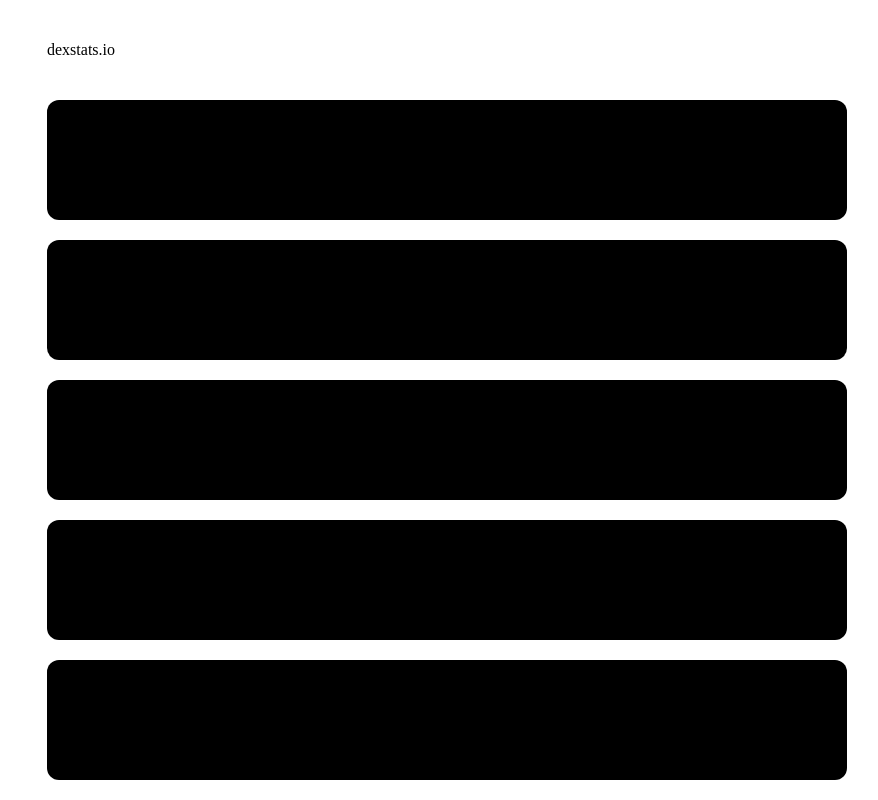
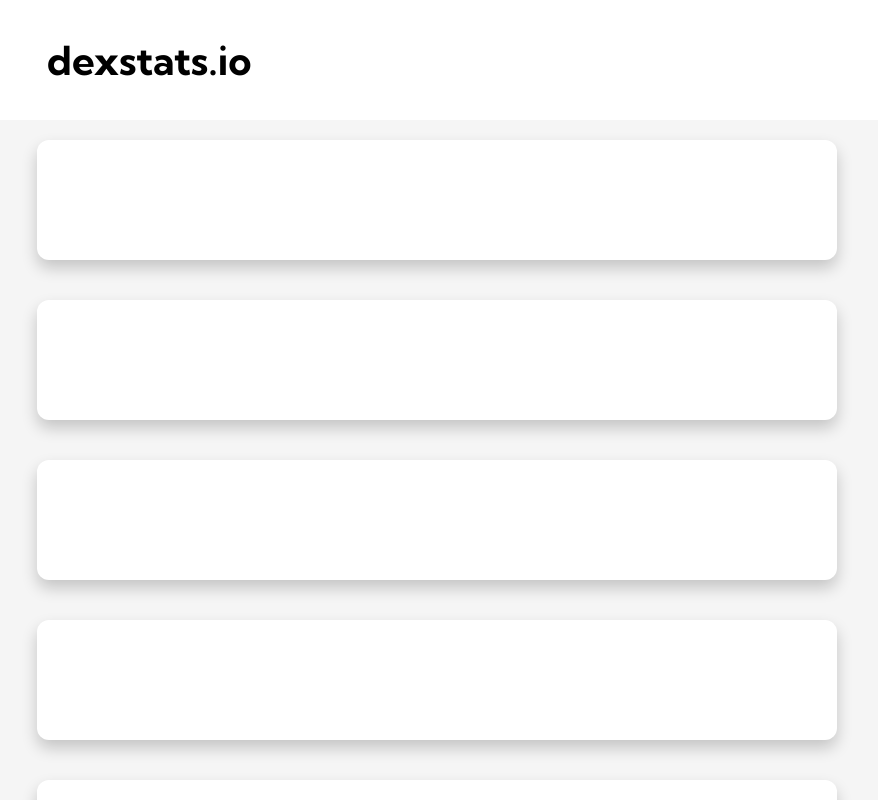
Before and after one commit to jawm17/dexstats.io, a React (Create React App) app in the folder dexstats/: page / in a window 1280 px wide. Shown: the whole page, without its empty margins (193-1071 px from the left). Built offline with nearby package versions, Linux system fonts and the light colour scheme.

Commit message:
New elements

```diff
--- a/dexstats/public/index.html
+++ b/dexstats/public/index.html
@@ -9,6 +9,8 @@
       content="Decentralized Exchange Statistics"
     />
     <link rel="manifest" href="%PUBLIC_URL%/manifest.json" />
+    <!-- google fonts -->
+    <link href="https://fonts.googleapis.com/css2?family=Kumbh+Sans:wght@700&display=swap" rel="stylesheet">
     <title>dexstats</title>
   </head>
   <body>
--- a/dexstats/src/pages/Home.js
+++ b/dexstats/src/pages/Home.js
@@ -15,7 +15,7 @@ export default function Home() {
                     </div>
                 </div>
                 <div className="exchanges">
-                    <div className="exchange">
+                    <div id="one" className="exchange">
                     </div>
                     <div className="exchange">
                     </div>
--- a/dexstats/src/pages/homeStyle.css
+++ b/dexstats/src/pages/homeStyle.css
@@ -9,15 +9,17 @@
     position: fixed;
     display: flex;
     justify-content: center;
+    background-color: #f5f5f5;
 }
 
 .header {
     position: fixed;
     width: 100%;
-    height: 100px;
+    height: 120px;
     display: flex;
     align-items: center;
     justify-content: center;
+    background-color: white;
 }
 
 .headerCenter {
@@ -25,21 +27,39 @@
 }
 
 .title {
-
+    font-family: 'Kumbh Sans', sans-serif;
+    font-size: 40px;
+    color: black;
 }
 
 .exchanges {
-    width: 800px;
+    width: 900px;
     position: fixed;
-    top: 100px;
-    height: calc(100vh - 100px);
+    top: 120px;
+    height: calc(100vh - 120px);
     overflow-y: scroll;
 }
 
 .exchange {
-    width: 100%;
+    width: 800px;
     height: 120px;
-    margin-bottom: 20px;
-    background-color: black;
+    margin-bottom: 40px;
+    margin-left: 40px;
+    background-color: #FFFFFF;
     border-radius: 12px;
+    box-shadow: 0px 8px 16px 0 rgba(0,0,0,0.2);
 }
+
+.exchange:hover {
+    cursor: pointer;
+    box-shadow: 0px 4px 8px 0 rgba(0,0,0,0.2);
+}
+
+.exchange:active {
+    box-shadow: none;
+}
+
+
+#one {
+    margin-top: 20px;
+}
```
